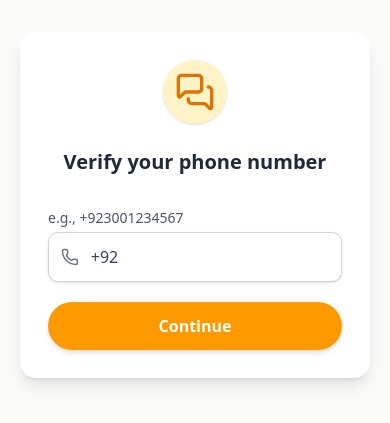
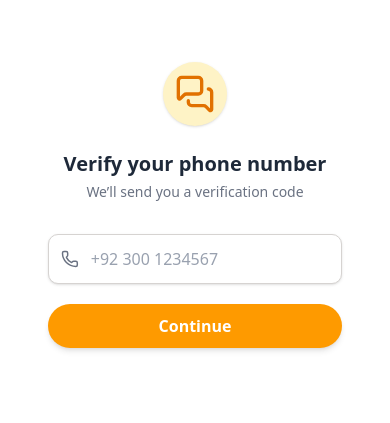
Before and after one commit to HaseebRaza2004/chatapp-web-frontend, a React (Vite) app: page /Login in a window 390 px wide. Shown: the part 217-640 px from the top of the page. Built offline with nearby package versions, Linux system fonts and the light colour scheme.

Commit message:
- Extracted Logo component for consistent branding across pages - Added reusable Button component with loading and variant support - Fixed isSubmitting undefined issue in PhoneInputForm - Improved code clarity, reusability, and maintainability

```diff
--- /dev/null
+++ b/src/components/Logo.jsx
@@ -0,0 +1,11 @@
+import { MessagesSquare } from "lucide-react";
+
+export default function Logo() {
+  return (
+    <div className="flex justify-center mb-6 animate-scaleUp">
+      <div className="p-3 bg-amber-100 rounded-full shadow">
+        <MessagesSquare className="w-10 h-10 text-amber-600" />
+      </div>
+    </div>
+  );
+};
--- /dev/null
+++ b/src/components/PhoneInputForm.jsx
@@ -0,0 +1,57 @@
+import { Phone } from "lucide-react";
+import { useForm } from "react-hook-form";
+import { z } from "zod";
+import { zodResolver } from "@hookform/resolvers/zod";
+import Button from "./ui/Button";
+
+const schema = z.object({
+  phone: z
+    .string()
+    .min(10, "Invalid phone number")
+    .regex(/^\+\d{10,15}$/, "e.g. +92 300 1234567"),
+});
+
+export default function PhoneInputForm({ onSubmit }) {
+  const { register, handleSubmit, formState, setValue } = useForm({
+    resolver: zodResolver(schema),
+    // defaultValues: { phone: "+92" },
+  });
+
+  const { errors, isSubmitting } = formState;
+
+  const handleInput = (e) => {
+    const val = e.target.value.trim();
+    if (!val.startsWith("+")) setValue("phone", `+${val}`);
+  };
+
+  return (
+    <form onSubmit={handleSubmit(onSubmit)} className="mt-8 space-y-5">
+      {/* Input Field */}
+      <div
+        className={`flex items-center gap-3 w-full rounded-lg border px-3 py-3 bg-white shadow-sm focus-within:ring-2 transition ${
+          errors.phone
+            ? "border-red-500 focus-within:ring-red-400"
+            : "border-stone-300 focus-within:border-amber-500 focus-within:ring-amber-400"
+        }`}
+      >
+        <Phone className="w-5 h-5 text-gray-500" />
+        <input
+          type="tel"
+          placeholder="+92 300 1234567"
+          className="w-full outline-none text-gray-700 placeholder:text-gray-400"
+          {...register("phone")}
+          onInput={handleInput}
+        />
+      </div>
+
+      {errors.phone && (
+        <p className="text-red-500 text-xs mt-1">{errors.phone.message}</p>
+      )}
+
+      {/* Button */}
+      <Button type="submit" variant="primary" loading={isSubmitting}>
+        Continue
+      </Button>
+    </form>
+  );
+}
--- a/src/components/ui/button.jsx
+++ b/src/components/ui/button.jsx
@@ -1,55 +1,59 @@
-import * as React from "react"
-import { Slot } from "@radix-ui/react-slot"
-import { cva } from "class-variance-authority";
+import React from "react";
+import { Loader2 } from "lucide-react";
 
-import { cn } from "@/lib/utils"
+export default function Button({
+  children,
+  onClick,
+  type = "button",
+  variant = "primary", // primary | outline | danger | subtle
+  size = "md", // sm | md | lg
+  fullWidth = true,
+  disabled = false,
+  loading = false,
+  className = "",
+}) {
+  // 🎨 Base styles
+  const base =
+    "inline-flex items-center justify-center font-semibold rounded-full transition active:scale-95";
 
-const buttonVariants = cva(
-  "inline-flex items-center justify-center gap-2 whitespace-nowrap rounded-md text-sm font-medium transition-all disabled:pointer-events-none disabled:opacity-50 [&_svg]:pointer-events-none [&_svg:not([class*='size-'])]:size-4 shrink-0 [&_svg]:shrink-0 outline-none focus-visible:border-ring focus-visible:ring-ring/50 focus-visible:ring-[3px] aria-invalid:ring-destructive/20 dark:aria-invalid:ring-destructive/40 aria-invalid:border-destructive",
-  {
-    variants: {
-      variant: {
-        default:
-          "bg-primary text-primary-foreground shadow-xs hover:bg-primary/90",
-        destructive:
-          "bg-destructive text-white shadow-xs hover:bg-destructive/90 focus-visible:ring-destructive/20 dark:focus-visible:ring-destructive/40 dark:bg-destructive/60",
-        outline:
-          "border bg-background shadow-xs hover:bg-accent hover:text-accent-foreground dark:bg-input/30 dark:border-input dark:hover:bg-input/50",
-        secondary:
-          "bg-secondary text-secondary-foreground shadow-xs hover:bg-secondary/80",
-        ghost:
-          "hover:bg-accent hover:text-accent-foreground dark:hover:bg-accent/50",
-        link: "text-primary underline-offset-4 hover:underline",
-      },
-      size: {
-        default: "h-9 px-4 py-2 has-[>svg]:px-3",
-        sm: "h-8 rounded-md gap-1.5 px-3 has-[>svg]:px-2.5",
-        lg: "h-10 rounded-md px-6 has-[>svg]:px-4",
-        icon: "size-9",
-      },
-    },
-    defaultVariants: {
-      variant: "default",
-      size: "default",
-    },
-  }
-)
+  // 📏 Sizes
+  const sizes = {
+    sm: "px-4 py-2 text-sm",
+    md: "px-5 py-2.5 text-base",
+    lg: "px-6 py-3 text-lg",
+  };
 
-function Button({
-  className,
-  variant,
-  size,
-  asChild = false,
-  ...props
-}) {
-  const Comp = asChild ? Slot : "button"
+  // 🎨 Variants
+  const variants = {
+    primary:
+      "bg-amber-500 hover:bg-amber-600 text-white shadow-md focus:ring-2 focus:ring-amber-400",
+    outline:
+      "border border-amber-500 text-amber-600 hover:bg-amber-50 focus:ring-2 focus:ring-amber-400",
+    danger:
+      "bg-red-500 hover:bg-red-600 text-white focus:ring-2 focus:ring-red-400",
+    subtle:
+      "bg-stone-100 hover:bg-stone-200 text-stone-800 focus:ring-2 focus:ring-stone-300",
+  };
+
+  // 🧩 Combine
+  const classes = `
+    ${base}
+    ${sizes[size]}
+    ${variants[variant]}
+    ${fullWidth ? "w-full" : ""}
+    ${disabled ? "opacity-60 cursor-not-allowed" : ""}
+    ${className}
+  `;
 
   return (
-    (<Comp
-      data-slot="button"
-      className={cn(buttonVariants({ variant, size, className }))}
-      {...props} />)
+    <button
+      type={type}
+      onClick={onClick}
+      disabled={disabled || loading}
+      className={classes}
+    >
+      {loading && <Loader2 className="w-4 h-4 mr-2 animate-spin" />}
+      {children}
+    </button>
   );
 }
-
-export { Button, buttonVariants }
--- a/src/components/ui/layouts/AppShell.jsx
+++ /dev/null
@@ -1,20 +0,0 @@
-export default function AppShell({ children }) {
-    return (
-        <div className="min-h-screen flex flex-col">
-
-            {/* Header  */}
-            <header className="p-4 bg-slate-800 text-white">
-                <h1 className="text-xl font-bold">ChatApp</h1>
-            </header>
-
-            {/* Main content */}
-            <main className="flex-1">{children}</main>
-
-            {/* Footer */}
-            <footer className="p-4 bg-slate-900 text-white text-center">
-                <p>© {new Date().getFullYear()} ChatApp. All rights reserved.</p>
-            </footer>
-
-        </div>
-    )
-}
--- a/src/pages/PhoneNumber.jsx
+++ b/src/pages/PhoneNumber.jsx
@@ -1,89 +1,30 @@
-import { useForm } from "react-hook-form";
-import { z } from "zod";
-import { zodResolver } from "@hookform/resolvers/zod";
-import { MessagesSquare, Phone } from "lucide-react";
 import { useNavigate } from "react-router-dom";
-
-const schema = z.object({
-  phone: z
-    .string()
-    .min(10, "Invalid phone number")
-    .regex(/^\+\d{10,15}$/, "e.g. +923001234567"),
-});
+import PhoneInputForm from "../components/PhoneInputForm";
+import Logo from "@/components/Logo";
 
 export default function PhoneNumber() {
   const navigate = useNavigate();
 
-  const {
-    register,
-    handleSubmit,
-    formState: { errors },
-    setValue,
-  } = useForm({
-    resolver: zodResolver(schema),
-    defaultValues: { phone: "+92" },
-  });
-
-  const handleInput = (e) => {
-    const val = e.target.value.trim();
-    if (!val.startsWith("+")) setValue("phone", `+${val}`);
-  };
-
-  const onSubmit = ({ phone }) => {
+  const handleFormSubmit = ({ phone }) => {
     navigate(`/verify?phone=${encodeURIComponent(phone)}`);
   };
 
   return (
-    <div className="flex flex-col items-center justify-center min-h-screen bg-stone-50 animate-fadeIn px-5">
-      <div className="w-full max-w-sm bg-white rounded-2xl shadow-lg p-7">
+    <div className="flex flex-col items-center justify-center min-h-screen animate-fadeIn px-5">
+      <div className="w-full max-w-sm p-7">
         {/* Logo */}
-        <div className="flex justify-center mb-6 animate-scaleUp">
-          <div className="p-3 bg-amber-100 rounded-full shadow">
-            <MessagesSquare className="w-10 h-10 text-amber-600" />
-          </div>
-        </div>
+        <Logo />
 
+        {/* Title */}
         <h2 className="text-xl font-semibold text-center text-gray-800">
           Verify your phone number
         </h2>
+        <p className="text-sm text-gray-500 text-center mt-1">
+          We’ll send you a verification code
+        </p>
 
-        <form onSubmit={handleSubmit(onSubmit)} className="mt-8 space-y-5">
-          {/* Phone input */}
-
-          <label className="text-sm text-gray-600 mb-1 block">
-            e.g., +923001234567
-          </label>
-
-          <div
-            className={`flex items-center gap-3 w-full rounded-lg border ${
-              errors.phone
-                ? "border-red-500 focus-within:ring-red-500"
-                : "border-stone-300 focus-within:border-amber-500 focus-within:ring-amber-500"
-            } px-3 py-3 bg-white shadow-sm focus-within:ring-2`}
-          >
-            <Phone className="w-5 h-5 text-gray-500" />
-            <input
-              type="tel"
-              className="w-full outline-none text-gray-700"
-              placeholder="+923001234567"
-              {...register("phone")}
-              onInput={handleInput}
-            />
-          </div>
-
-          {errors.phone && (
-            <p className="text-red-500 text-xs">{errors.phone.message}</p>
-          )}
-
-          {/* Continue Button */}
-          <button
-            type="submit"
-            className="w-full bg-amber-500 hover:bg-amber-600 text-white
-            font-semibold py-3 rounded-full shadow-md transition active:scale-95"
-          >
-            Continue
-          </button>
-        </form>
+        {/* Form Component */}
+        <PhoneInputForm onSubmit={handleFormSubmit} />
       </div>
     </div>
   );
--- a/src/pages/landingPage.jsx
+++ b/src/pages/landingPage.jsx
@@ -1,4 +1,5 @@
-import { MessagesSquare } from "lucide-react";
+import Logo from "@/components/Logo";
+import Button from "@/components/ui/button";
 import { useNavigate } from "react-router-dom";
 
 export default function LandingPage() {
@@ -9,11 +10,7 @@ export default function LandingPage() {
       {/* Card */}
       <div className="p-8 text-center max-w-sm w-full">
         {/* Logo */}
-        <div className="flex justify-center mb-5 animate-scaleUp">
-          <div className="p-3 bg-amber-100 rounded-full shadow-sm">
-            <MessagesSquare className="w-10 h-10 text-amber-600" />
-          </div>
-        </div>
+        <Logo />
 
         {/* Title */}
         <h1 className="text-2xl font-semibold text-gray-800 mb-2">
@@ -21,12 +18,14 @@ export default function LandingPage() {
         </h1>
 
         {/* Button */}
-        <button
-          onClick={() => navigate("/Login")}
-          className="mt-6 w-full bg-amber-500 hover:bg-amber-600 text-white font-medium py-3 rounded-full shadow-md transition duration-200 hover:cursor-pointer"
+        <Button
+          onClick={() => navigate("/login")}
+          variant="primary"
+          size="lg"
+          fullWidth
         >
           Get Started
-        </button>
+        </Button>
       </div>
 
       {/* Footer */}
@@ -35,4 +34,4 @@ export default function LandingPage() {
       </p>
     </div>
   );
-};
+}
```
